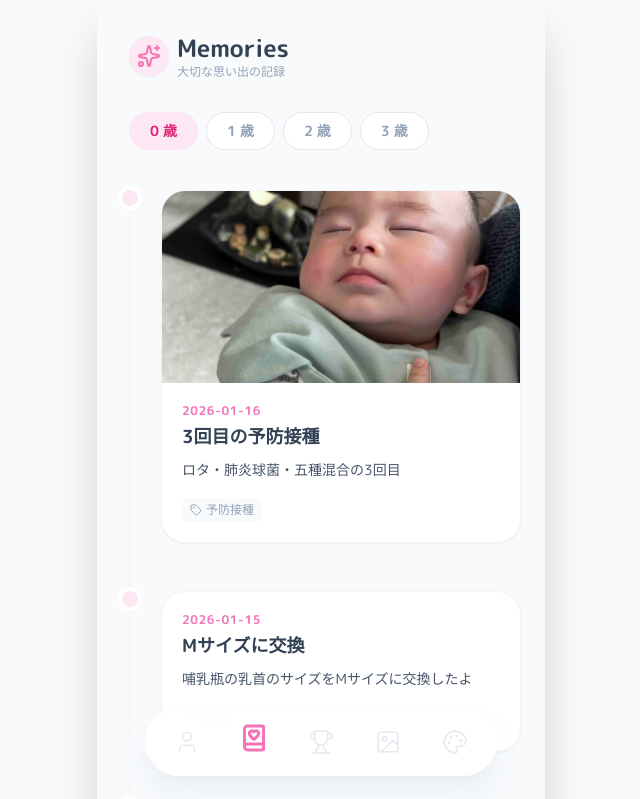
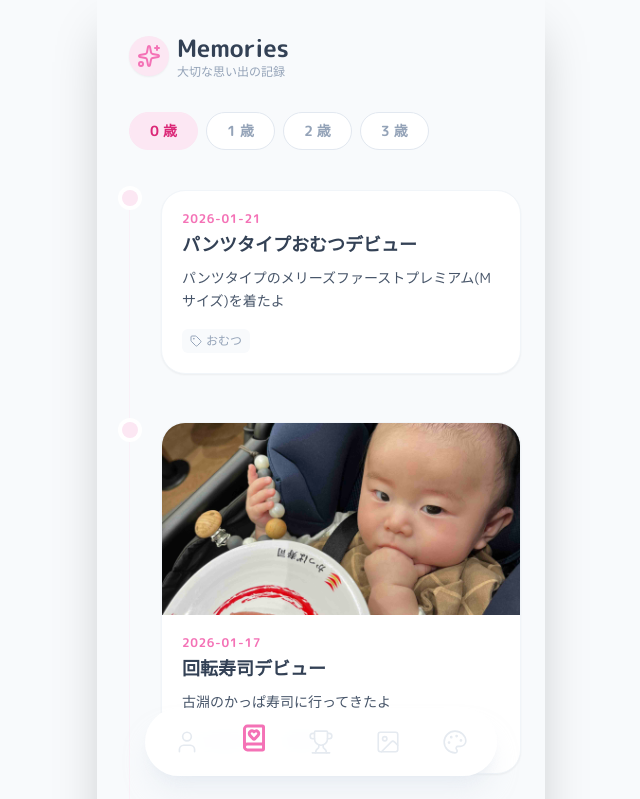
Before and after one commit to ika2kan-fjyu/baby-portfolio-dev, a React (Vite) app: page /memories in a window 1280 px wide. Shown: the top 799 px of the page, without its empty margins (319-959 px from the left). Built offline with nearby package versions, Linux system fonts and the light colour scheme.

Commit message:
実績とメモリーを追加

```diff
--- a/src/data/data.js
+++ b/src/data/data.js
@@ -53,6 +53,14 @@ export const achievementsData = [
         icon: "👣"
     },
     {
+        id: "first-support-standing",
+        category: "body",
+        title: "初めてつかまり立ちできた",
+        date: "",
+        isUnlocked: false,
+        icon: "👣"
+    },
+    {
         id: "first-standing",
         category: "body",
         title: "初めて立てた",
@@ -67,6 +75,22 @@ export const achievementsData = [
         date: "",
         isUnlocked: false,
         icon: "🗣️"
+    },
+    {
+        id: "milk-160ml",
+        category: "food",
+        title: "ミルクを一度に160ml飲んだ",
+        date: "2025-11-10",
+        isUnlocked: true,
+        icon: "🍼"
+    },
+    {
+        id: "milk-240ml",
+        category: "food",
+        title: "ミルクを一度に240ml飲んだ",
+        date: "",
+        isUnlocked: false,
+        icon: "🍼"
     },
     {
         id: "baby-okayu",
@@ -183,6 +207,22 @@ export const achievementsData = [
 ];
 
 export const memoriesData = [
+    {
+        id: 2026012101,
+        date: "2026-01-21",
+        title: "パンツタイプおむつデビュー",
+        description: "パンツタイプのメリーズファーストプレミアム(Mサイズ)を着たよ",
+        tags: ["おむつ"],
+        image: ""
+    },
+    {
+        id: 2026011701,
+        date: "2026-01-17",
+        title: "回転寿司デビュー",
+        description: "古淵のかっぱ寿司に行ってきたよ",
+        tags: ["お出かけ", "寿司"],
+        image: "/memories/20260117.jpg"
+    },
     {
         id: 2026011601,
         date: "2026-01-16",
```
Also changed, not shown: public/memories/20260117.jpg (added).
